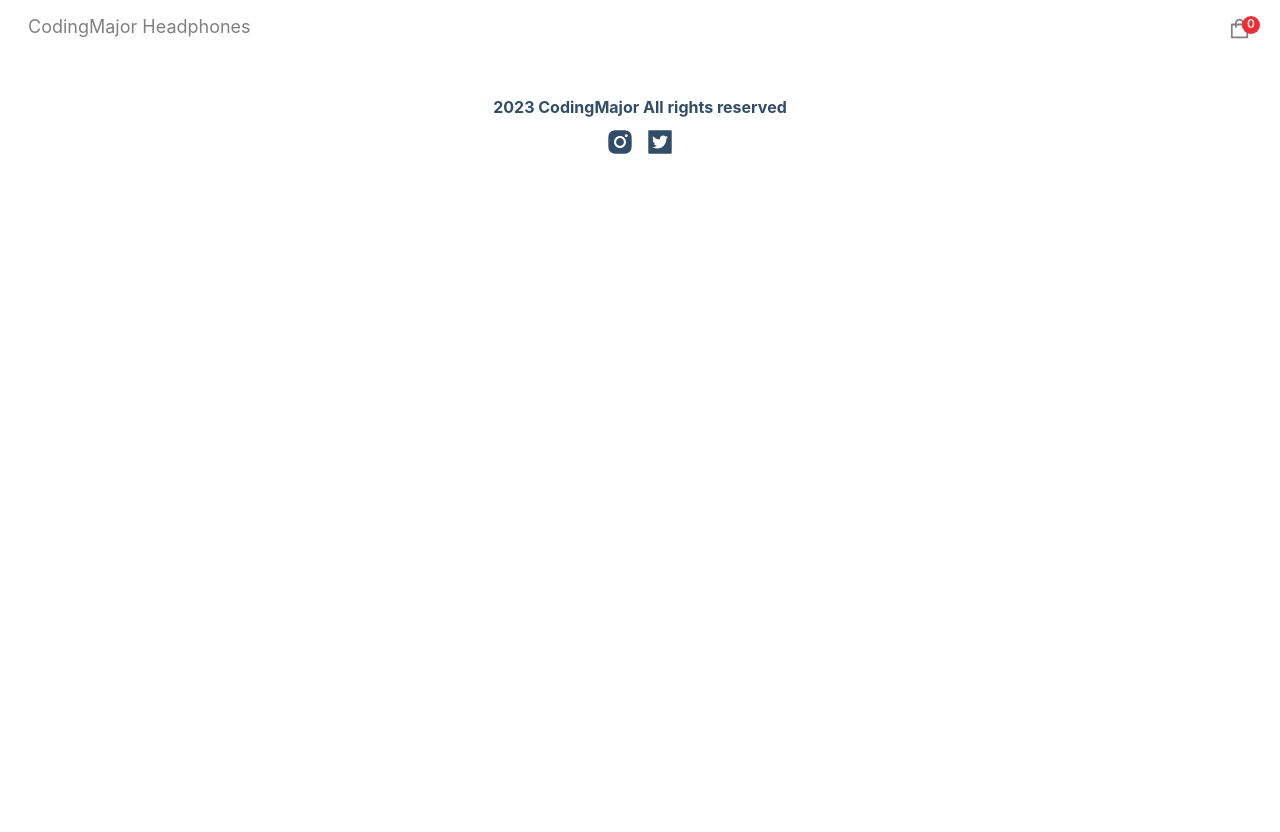
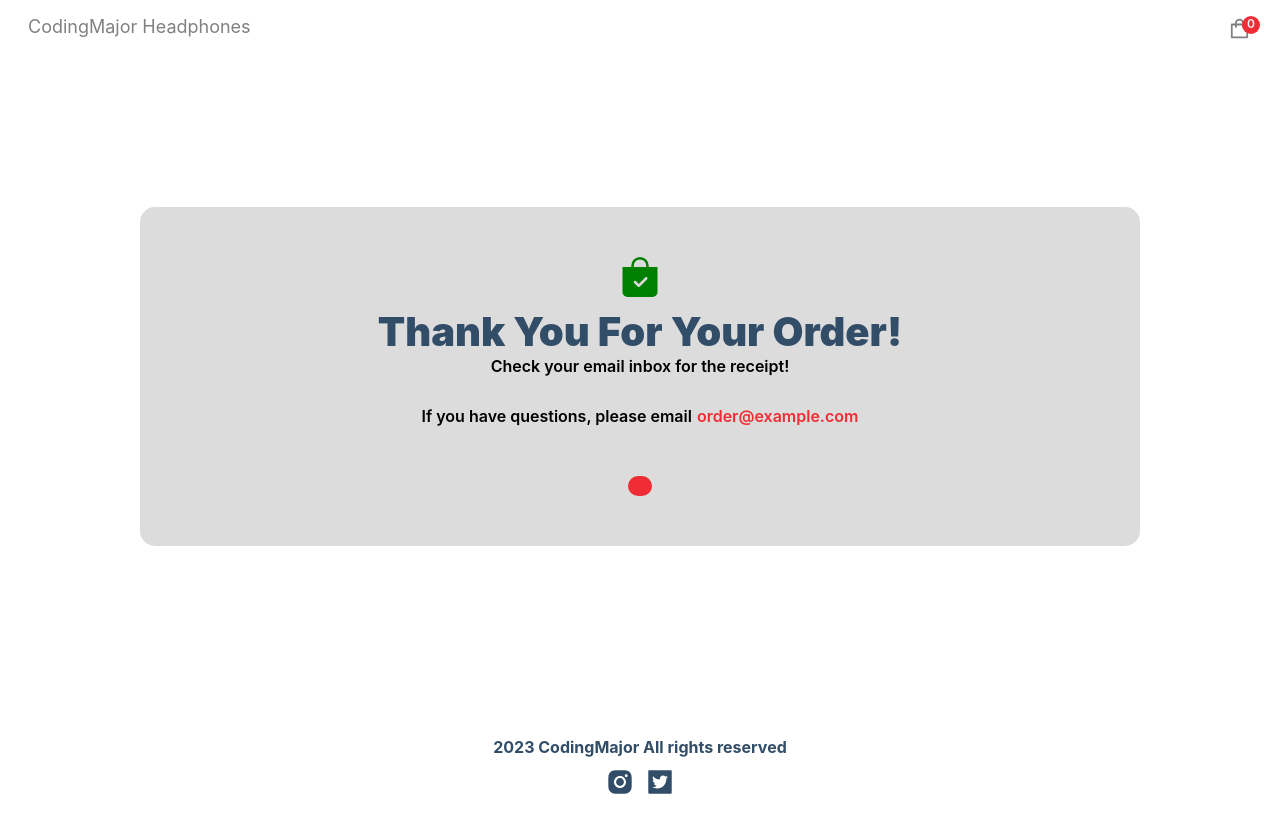
Before and after one commit to jcochran206/shopsanitystripe, a Next.js app: page /success in a window 1280 px wide. Shown: the top 832 px of the page. Before the commit the page ends 800 px from the top, so only its background shows below. Built offline with nearby package versions, Linux system fonts and the light colour scheme; no server answers.

Commit message:
modified success component and added to context, next will work on utils file

```diff
--- a/context/StateContext.js
+++ b/context/StateContext.js
@@ -97,6 +97,9 @@ export const StateContext = ({ children }) => {
             onAdd,
             toggleCartItemQuantity,
             onRemove,
+            setCartItems,
+            setTotalPrice,
+            setTotalQuantities
             }}
         >
             {children}
--- a/pages/success.js
+++ b/pages/success.js
@@ -1,14 +1,38 @@
 import React, {useState, useEffect} from 'react';
 import Link from 'next/link';
 import {BsBagCheckFill} from 'react-icons/bs';
-import { useRouter } from 'next/router';
+
 
 import {useStateContext} from '../context/StateContext';
 
 const Success = () => {
+    const {setCartItems, setTotalPrice, setTotalQuantities} = useStateContext();
+
+    useEffect(() => {
+        localStorage.clear();
+        setCartItems([]);
+        setTotalPrice(0);
+        setTotalQuantities(0);
+    }, [])
+
   return (
-    <div>
-
+    <div className='success-wrapper'>
+        <div className='success'>
+            <p className='icon'>
+                <BsBagCheckFill />
+            </p>
+            <h2>Thank you for your order!</h2>
+            <p className='email-msg'> Check your email inbox for the receipt!</p>
+            <p className='description'>
+                If you have questions, please email
+                <a className='email' href='mailto:order@example.com'>
+                order@example.com
+                </a>
+            </p>
+            <Link href="/">
+                <button type='button' width="300px" className='btn' ></button>
+            </Link>
+        </div>
     </div>
   )
 }
```
